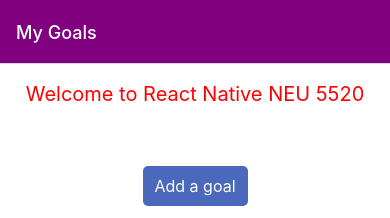
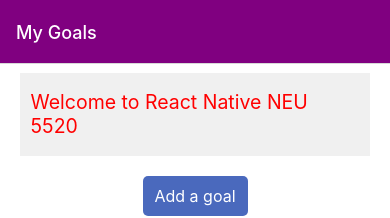
Before and after one commit to realericwang/CS5520, a React Native app: screen /Home in a window 390 px wide. Shown: the top 218 px of the page. Built offline with nearby package versions, Linux system fonts and the light colour scheme; no server answers; the database is empty.

Commit message:
feat: Make box sizes adaptive

```diff
--- a/Components/Header.js
+++ b/Components/Header.js
@@ -1,5 +1,7 @@
-import { View, Text, StyleSheet } from "react-native";
+import { View, Text, StyleSheet, Dimensions } from "react-native";
 import React from "react";
+
+const { width } = Dimensions.get('window');
 
 export default function Header({ title }) {
   return (
@@ -11,12 +13,13 @@
 
 const styles = StyleSheet.create({
   header: {
-    fontSize: 20,
-    marginBottom: 20,
+    width: '100%',
+    paddingVertical: '5%',
+    paddingHorizontal: '3%',
+    backgroundColor: '#f0f0f0',
   },
   headerText: {
-    fontSize: 20,
-    marginBottom: 20,
+    fontSize: width * 0.05,
     color: "red",
   },
 });
```
